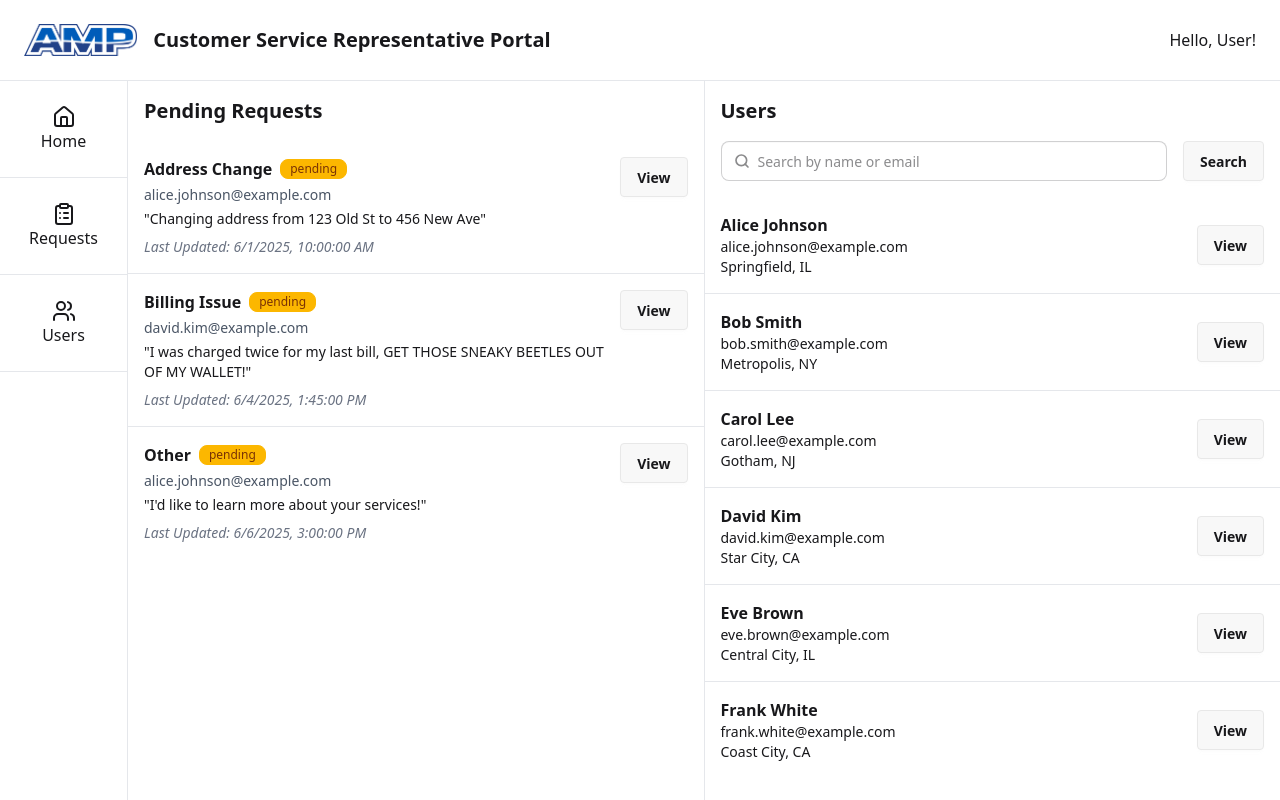
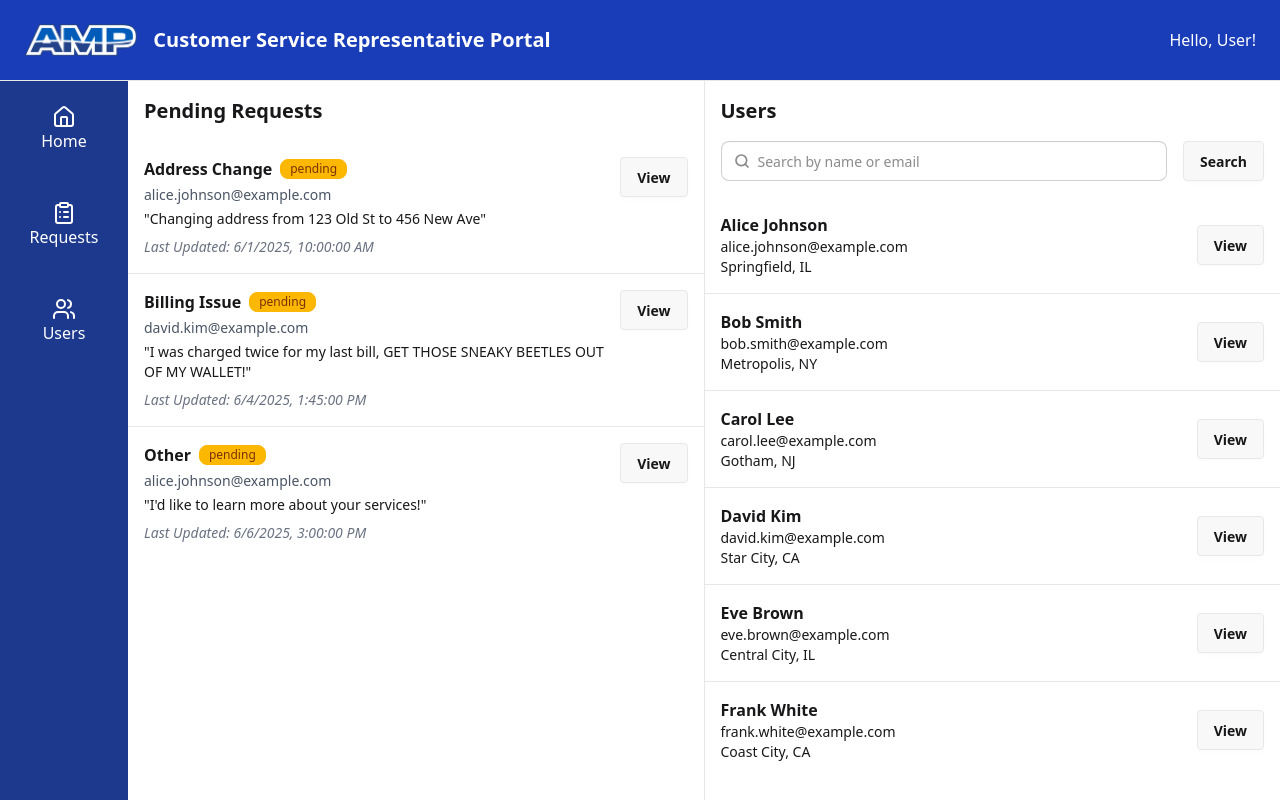
Before and after one commit to fullstack-dan/amp-csr-portal, a React (Vite) app: page / in a window 1280 px wide. Built offline with nearby package versions, Linux system fonts and the light colour scheme.

Commit message:
update README and add some styling

```diff
--- a/src/App.jsx
+++ b/src/App.jsx
@@ -16,10 +16,10 @@ import ampLogo from "./assets/amp-logo.png";
 function App() {
     return (
         <main className="h-screen flex flex-col overflow-hidden">
-            <div className="border-b flex justify-between items-center border-gray-200 p-6 flex-shrink-0">
+            <div className="border-b flex justify-between items-center border-gray-200 p-6 flex-shrink-0 bg-blue-800 text-white">
                 <Link to="/" className="flex items-center gap-4">
                     <img src={ampLogo} alt="AMP Logo" className="h-8" />
-                    <span className="text-xl hidden md:block font-bold">
+                    <span className="text-xl hidden md:block font-bold ">
                         Customer Service Representative Portal
                     </span>
                 </Link>
--- a/src/api/mockAPI.ts
+++ b/src/api/mockAPI.ts
@@ -4,7 +4,7 @@ import CSRRequest, { CSRRequestStatus } from "../models/CSRRequest";
 import { User } from "../models/User";
 
 // Simulate async API calls with a small delay
-const simulateDelay = (ms: number = Math.random() * 2000) =>
+const simulateDelay = (ms: number = Math.random() * 1500) =>
     new Promise((resolve) => setTimeout(resolve, ms));
 
 /**
--- a/src/components/Navbar.jsx
+++ b/src/components/Navbar.jsx
@@ -5,7 +5,7 @@ function NavLink({ href, icon: Icon, children }) {
     return (
         <Link
             to={href}
-            className="hover:underline hover:bg-base-300 flex flex-col items-center justify-center p-6 border-b border-gray-200 transition duration-200 ease-in-out"
+            className=" hover:bg-blue-950 flex flex-col items-center justify-center p-6 transition duration-200 ease-in-out"
         >
             <Icon />
             {children}
@@ -15,7 +15,7 @@ function NavLink({ href, icon: Icon, children }) {
 
 export default function Navbar() {
     return (
-        <nav className="flex justify-center md:justify-start md:flex-col md:max-w-[10%] w-full border-r border-gray-200">
+        <nav className="flex justify-center md:justify-start md:flex-col md:max-w-[10%] w-full  bg-blue-900 text-white">
             <NavLink href="/" icon={House}>
                 Home
             </NavLink>
```
Also changed, not shown: 1 other file (tests, documents, lock files or other folders).
